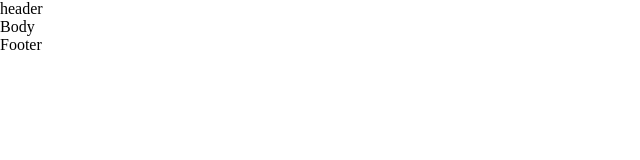
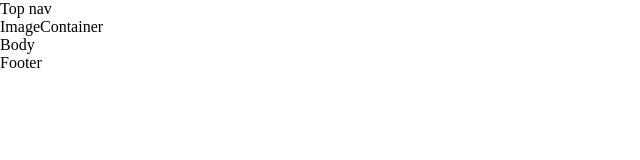
Before and after one commit to BenLirio/healthy-smile-mobile-wire, a React (Create React App) app: page / in a window 1280 px wide. Shown: the top 160 px of the page, without its empty margins (0-640 px from the left). Built offline with nearby package versions, Linux system fonts and the light colour scheme.

Commit message:
Add image container

```diff
--- /dev/null
+++ b/src/components/ImageContainer/ImageContainer.js
@@ -0,0 +1,9 @@
+import React from 'react'
+
+export default function ImageContainer() {
+  return (
+    <div>
+      <div>ImageContainer</div>
+    </div>
+  )
+}
--- a/src/components/Nav/TopNav/TopNav.js
+++ b/src/components/Nav/TopNav/TopNav.js
@@ -0,0 +1,9 @@
+import React from 'react'
+
+export default function TopNav() {
+  return (
+    <div>
+      <div>Top nav</div>
+    </div>
+  )
+}
--- a/src/components/Sections/Header/Header.js
+++ b/src/components/Sections/Header/Header.js
@@ -1,9 +1,13 @@
 import React from 'react'
+import Aux from '../../../Hoc/Aux/Aux'
+import TopNav from '../../Nav/TopNav/TopNav'
+import ImageContainer from '../../ImageContainer/ImageContainer'
 
 export default function Header() {
   return (
-    <div>
-      <div>header</div>
-    </div>
+    <Aux>
+      <TopNav />
+      <ImageContainer />
+    </Aux>
   )
 }
```
